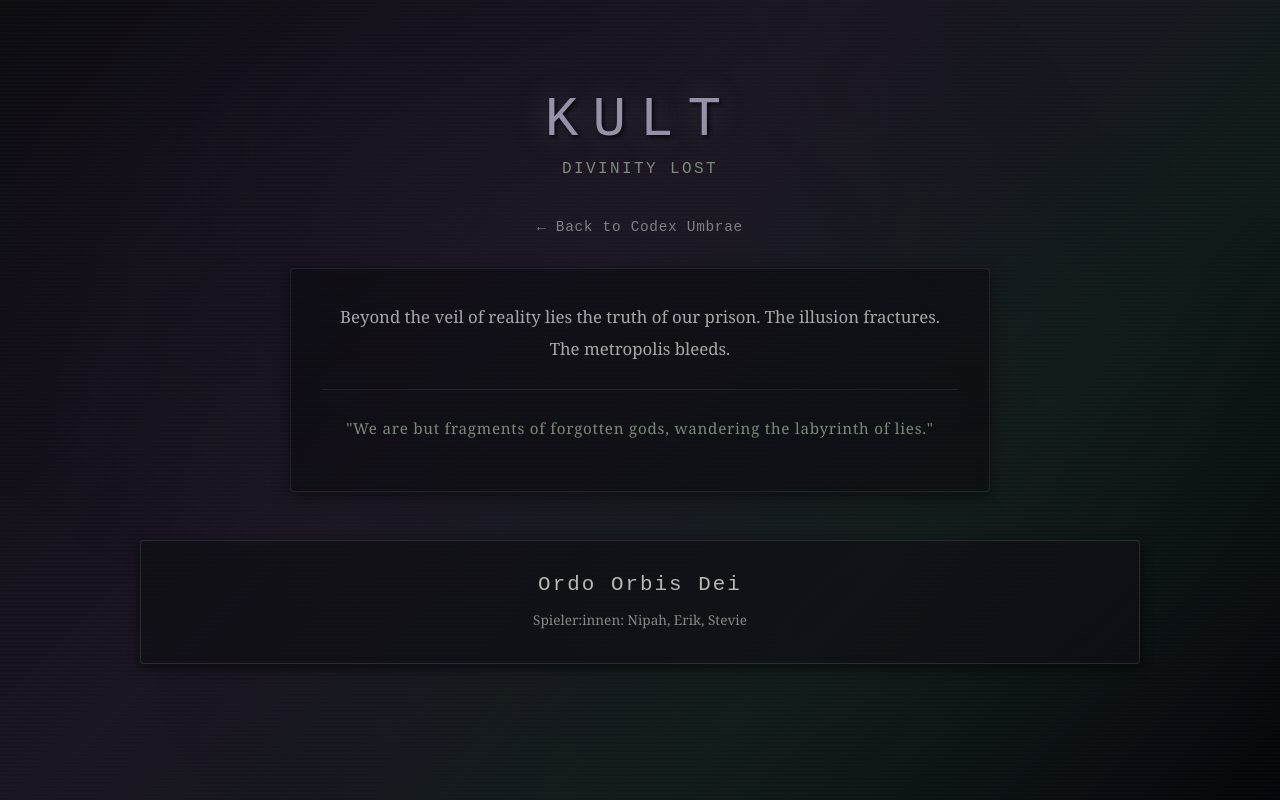
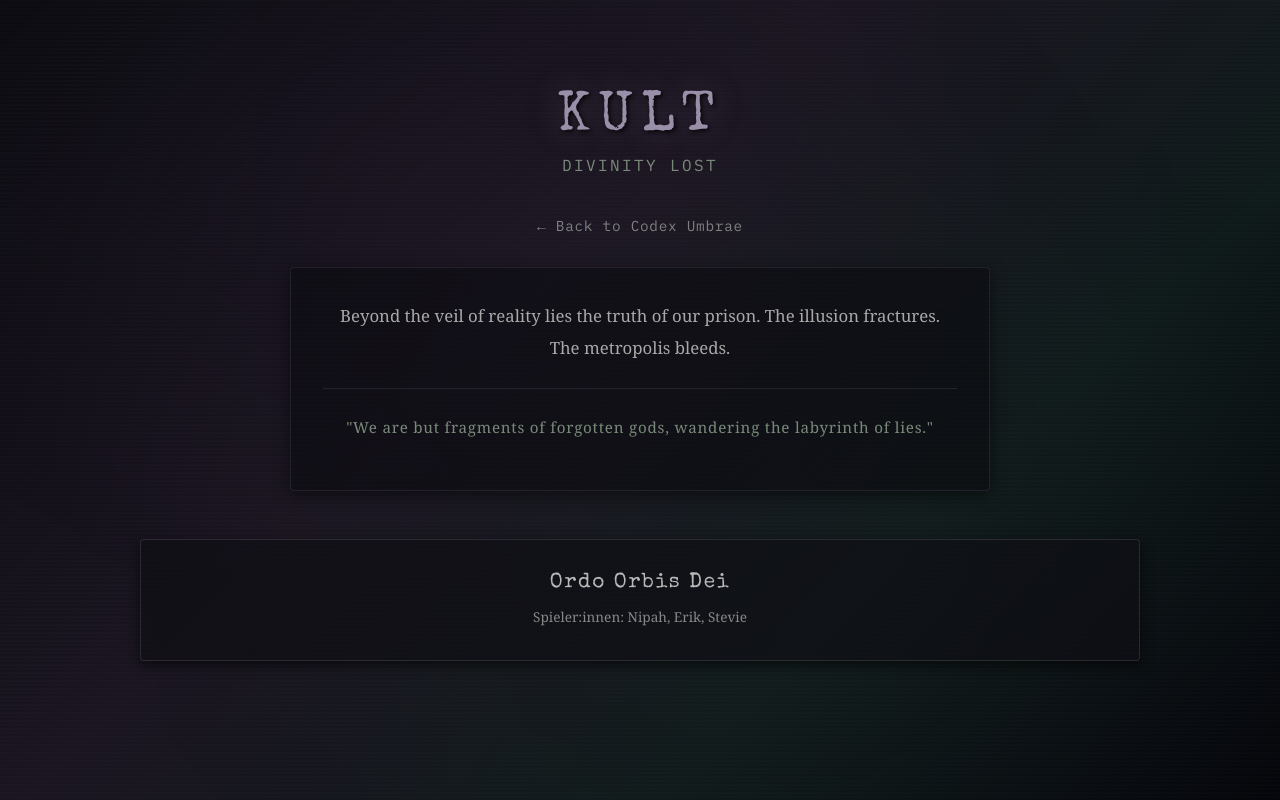
Before and after one commit to BVoermann/codex-umbrae, a Django app: page /kult/ in a window 1280 px wide. Run offline with Django 4.2, Linux system fonts and the light colour scheme.

Commit message:
adds specific font for each system

```diff
--- a/static/css/kult.css
+++ b/static/css/kult.css
@@ -1,3 +1,5 @@
+@import url('https://fonts.googleapis.com/css2?family=Special+Elite&family=IBM+Plex+Mono:ital,wght@0,300;0,400;0,500;1,400&display=swap');
+
 * {
             margin: 0;
             padding: 0;
@@ -5,7 +7,7 @@
         }
 
         body {
-            font-family: 'Courier New', 'Courier', monospace;
+            font-family: 'IBM Plex Mono', 'Courier New', monospace;
             min-height: 100vh;
             background: linear-gradient(135deg, #0a0a0f 0%, #1a1520 40%, #0f1a1a 70%, #05050a 100%);
             background-attachment: fixed;
@@ -72,13 +74,14 @@
             text-align: center;
             font-size: 3.5rem;
             margin-bottom: 0.5rem;
+            font-family: 'Special Elite', 'Courier New', monospace;
             color: #9a8fa8;
             text-shadow:
                 2px 2px 4px rgba(0, 0, 0, 0.8),
                 0 0 30px rgba(154, 143, 168, 0.3),
                 0 0 60px rgba(154, 143, 168, 0.15);
-            letter-spacing: 0.25em;
-            font-weight: 300;
+            letter-spacing: 0.15em;
+            font-weight: 400;
         }
 
         .subtitle {
@@ -196,11 +199,12 @@
         }
 
         .nav-card h2 {
+            font-family: 'Special Elite', 'Courier New', monospace;
             color: #b8b8b8;
             font-size: 1.3rem;
             margin-bottom: 0.8rem;
-            font-weight: 300;
-            letter-spacing: 0.1em;
+            font-weight: 400;
+            letter-spacing: 0.08em;
         }
 
         .nav-card p {
@@ -325,11 +329,12 @@
         }
 
         .campaign-info h2 {
+            font-family: 'Special Elite', 'Courier New', monospace;
             color: #9a8fa8;
             font-size: 1.5rem;
             margin-bottom: 1.5rem;
             text-align: center;
-            letter-spacing: 0.1em;
+            letter-spacing: 0.08em;
             text-shadow: 0 0 15px rgba(154, 143, 168, 0.3);
         }
 
@@ -440,13 +445,13 @@
         }
 
         .character-card h2 {
+            font-family: 'Special Elite', 'Courier New', monospace;
             color: #9a8fa8;
             font-size: 1.4rem;
             text-align: center;
             margin-bottom: 1rem;
-            letter-spacing: 0.1em;
+            letter-spacing: 0.08em;
             text-shadow: 0 0 15px rgba(154, 143, 168, 0.3);
-            text-transform: uppercase;
         }
 
         .character-portrait {
```
Also changed, not shown: static/css/daggerheart.css (+12 -6 lines), static/css/dnd.css (+8 -2 lines), static/css/vampire.css (+9 -3 lines).
